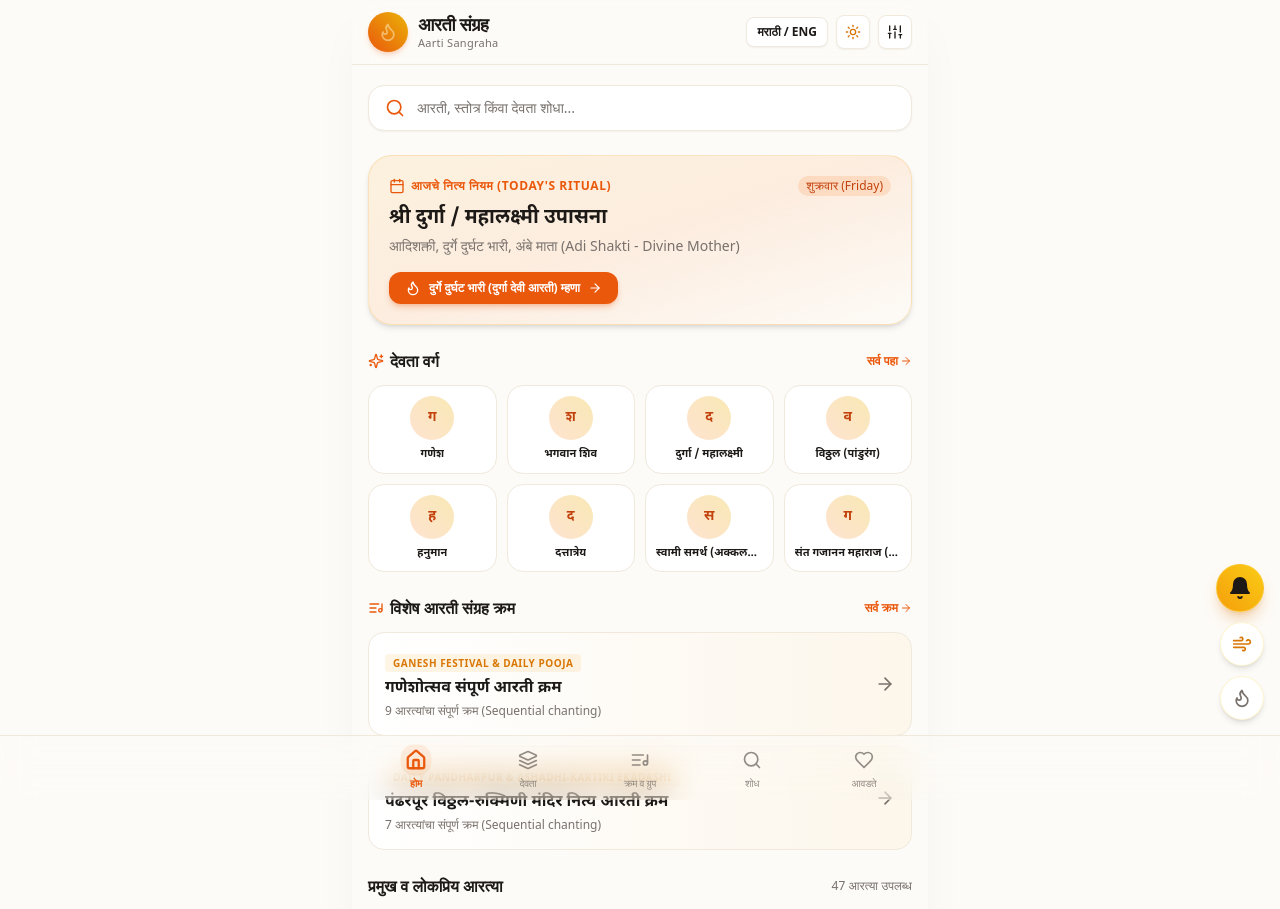
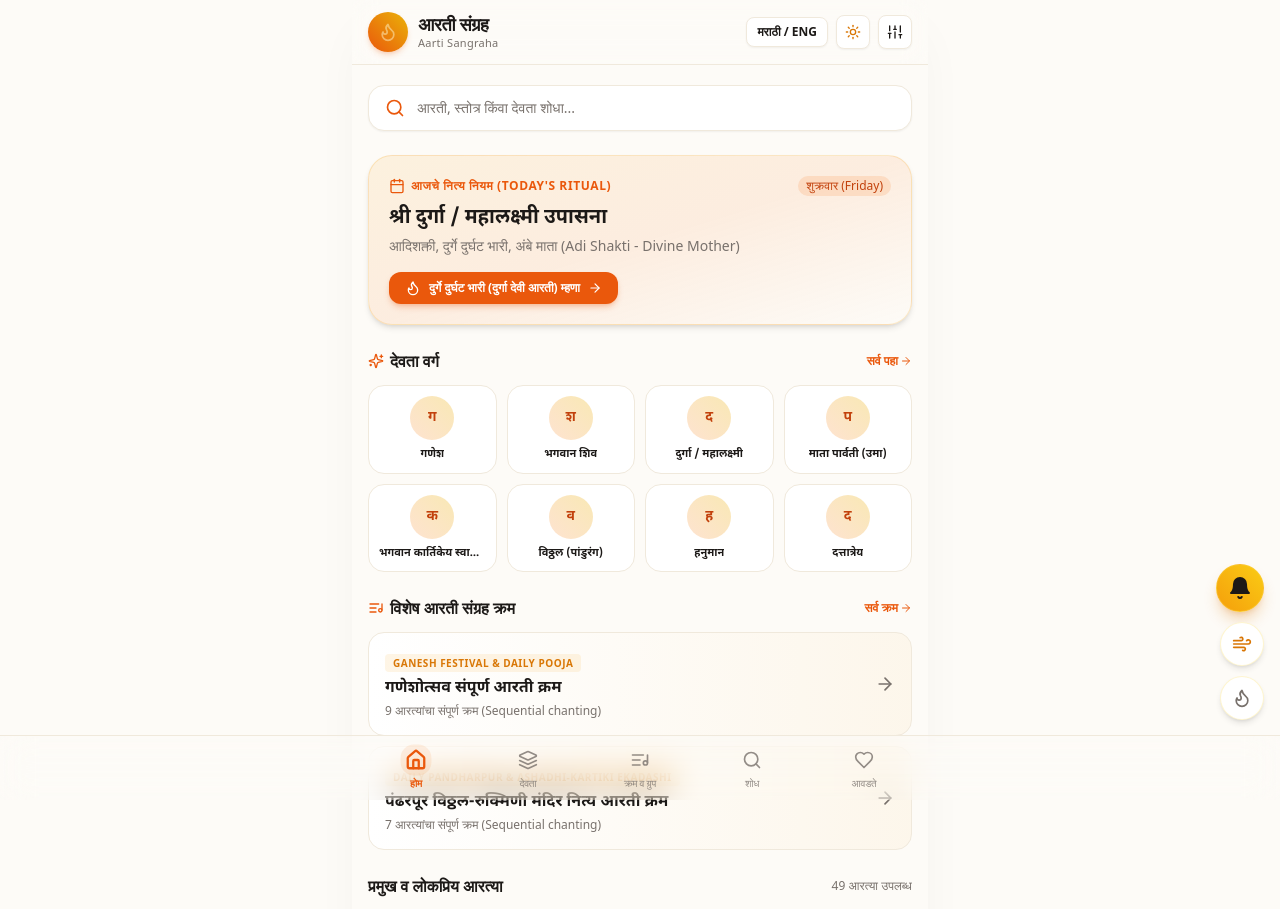
Before and after one commit to manojmitharampawar-blip/aarti-sangraha, a Next.js app: page / in a window 1280 px wide. Shown: the top 909 px of the page. Built offline with nearby package versions, Linux system fonts and the light colour scheme.

Commit message:
feat: add Mata Parvati and Lord Kartikeya Swami aartis and complete Shiva Parivar sequence

```diff
--- a/src/data/aartis.ts
+++ b/src/data/aartis.ts
@@ -3209,4 +3209,138 @@ export const aartis: AartiItem[] = [
       },
     ],
   },
+  {
+    id: 'parvati-aarti',
+    slug: 'aarti-parvati-mata',
+    titleDevanagari: 'आरती पार्वती मातेची (जय देवी जय देवी जय उमा पार्वती)',
+    titleTransliteration: 'Aarti Parvati Matechi (Jai Devi Jai Uma Parvati)',
+    firstLineDevanagari: 'जय देवी जय देवी जय उमा पार्वती । ओवाळू आरती शंकराची प्रिया सती',
+    firstLineTransliteration: 'Jai devi jai devi jai uma parvati | Ovaloo aarti shankarachi priya sati',
+    deity: 'parvati',
+    type: 'aarti',
+    language: 'marathi',
+    meaningSummary: 'महादेवाची अर्धांगिनी, हरतालिका व मंगळागौरीच्या व्रतात अखंड सौभाग्यासाठी गायली जाणारी माता उमा-पार्वतीची पावन आरती.',
+    tags: ['parvati', 'uma', 'hartalika', 'mangalagaur', 'shiva', 'marathi'],
+    stanzas: [
+      {
+        stanzaNumber: 1,
+        isChorus: true,
+        devanagari: [
+          'जय देवी जय देवी जय उमा पार्वती ।',
+          'ओवाळू आरती शंकराची प्रिया सती ॥ ध्रु० ॥',
+          'सती रूप घेऊनि दक्ष यज्ञासी गेली ।',
+          'शंकराचा अपमान पाहोनि देहाहुती दिधली ॥ १ ॥',
+        ],
+        transliteration: [
+          'Jai devi jai devi jai uma parvati |',
+          'Ovaloo aarti shankarachi priya sati || Dhru. ||',
+          'Sati roopa gheuni daksha yadnyasi geli |',
+          'Shankaracha apamana pahoni dehahuti didhali || 1 ||',
+        ],
+      },
+      {
+        stanzaNumber: 2,
+        isChorus: false,
+        devanagari: [
+          'हिमालय घरीं जन्म घेऊनि पार्वती झाली ।',
+          'घोर तपश्चर्या करुनी शंकरा वरियेली ॥ २ ॥',
+          'अर्धांगी बैसोनी शोभे जगन्माता ।',
+          'दर्शन मात्रे हरशी भक्तांची भवचिंता ॥ ३ ॥',
+          'जय देवी जय देवी जय उमा पार्वती ॥ ध्रु० ॥',
+        ],
+        transliteration: [
+          'Himalaya ghari janma gheuni parvati jhali |',
+          'Ghora tapascharya karuni shankara variyeli || 2 ||',
+          'Ardhangi baisoni shobhe jaganmata |',
+          'Darshana maatre harashi bhaktanchi bhavachinta || 3 ||',
+          'Jai devi jai devi jai uma parvati || Dhru. ||',
+        ],
+      },
+      {
+        stanzaNumber: 3,
+        isChorus: false,
+        devanagari: [
+          'हरतालिका पूजती कुमारिका सुवासिनी ।',
+          'अखंड सौभाग्य लाभे पार्वतीच्या चरणीं ॥ ४ ॥',
+          'गणेश कार्तिकेय दोघे सुपुत्र पाशीं ।',
+          'सदा कृपा असो हे माते आमुच्या शिरीं ॥ ५ ॥',
+          'जय देवी जय देवी जय उमा पार्वती । ओवाळू आरती शंकराची प्रिया सती ॥ ध्रु० ॥',
+        ],
+        transliteration: [
+          'Hartalika poojati kumarika suvasini |',
+          'Akhanda saubhagya labhe parvatichya charani || 4 ||',
+          'Ganesha kartikeya doghe suputra paashi |',
+          'Sada kripa aso he maate aamuchya shiree || 5 ||',
+          'Jai devi jai devi jai uma parvati | Ovaloo aarti shankarachi priya sati || Dhru. ||',
+        ],
+      },
+    ],
+  },
+  {
+    id: 'kartikeya-aarti',
+    slug: 'aarti-kartikeya-swami',
+    titleDevanagari: 'आरती कार्तिकेय स्वामींची (जय देव जय देव जय कार्तिकेया)',
+    titleTransliteration: 'Aarti Kartikeya Swaminchi (Jai Deva Kartikeya)',
+    firstLineDevanagari: 'जय देव जय देव जय कार्तिकेया । मयूर वाहना स्कंदा शिवसुता श्रेष्ठा',
+    firstLineTransliteration: 'Jai deva jai deva jai kartikeya | Mayura vaahana skanda shivasuta shreshtha',
+    deity: 'kartikeya',
+    type: 'aarti',
+    language: 'marathi',
+    meaningSummary: 'शिव-पार्वतीचे ज्येष्ठ सुपुत्र, देवसेनापती षडानन भगवान कार्तिकेय स्वामींची कार्तिकी पौर्णिमा विशेष मंगल आरती.',
+    tags: ['kartikeya', 'murugan', 'skanda', 'shanmukha', 'kartik purnima', 'marathi'],
+    stanzas: [
+      {
+        stanzaNumber: 1,
+        isChorus: true,
+        devanagari: [
+          'जय देव जय देव जय कार्तिकेया ।',
+          'मयूर वाहना स्कंदा शिवसुता श्रेष्ठा ॥ ध्रु० ॥',
+          'तारकासुर मर्दन देवसेनापती जाण ।',
+          'असुर निकंदन करुनी रक्षियेले देवगण ॥ १ ॥',
+        ],
+        transliteration: [
+          'Jai deva jai deva jai kartikeya |',
+          'Mayura vaahana skanda shivasuta shreshtha || Dhru. ||',
+          'Taarakaasura mardana devasenapati jaana |',
+          'Asura nikandana karuni rakshiyele devagana || 1 ||',
+        ],
+      },
+      {
+        stanzaNumber: 2,
+        isChorus: false,
+        devanagari: [
+          'षडानन षण्मुख द्वादश भुज शोभे ।',
+          'हातीं शक्ति आयुध पाहतां मन लोभे ॥ २ ॥',
+          'गळां पुष्पहार कानीं कुंडले डोलती ।',
+          'शरवणभव देवा त्रिभुवनीं तव कीर्ती ॥ ३ ॥',
+          'जय देव जय देव जय कार्तिकेया ॥ ध्रु० ॥',
+        ],
+        transliteration: [
+          'Shadanana shanmukha dwadasha bhuja shobhe |',
+          'Haati shakti aayudha pahata mana lobhe || 2 ||',
+          'Galan pushpahara kaani kundale dolati |',
+          'Sharavanabhava deva tribhuvani tava keerti || 3 ||',
+          'Jai deva jai deva jai kartikeya || Dhru. ||',
+        ],
+      },
+      {
+        stanzaNumber: 3,
+        isChorus: false,
+        devanagari: [
+          'कार्तिक पौर्णिमेसी दर्शन जे घेती ।',
+          'सकळ विघ्न नासोनि पावती उत्तम गती ॥ ४ ॥',
+          'दास म्हणे देवा चरणीं मस्तक ठेविला ।',
+          'सदा विजय देई भक्तांसी दयाळा ॥ ५ ॥',
+          'जय देव जय देव जय कार्तिकेया । मयूर वाहना स्कंदा शिवसुता श्रेष्ठा ॥ ध्रु० ॥',
+        ],
+        transliteration: [
+          'Kartika paurnimesi darshana je gheti |',
+          'Sakala vighna nasoni pavati uttama gati || 4 ||',
+          'Dasa mhane deva charani mastaka thevila |',
+          'Sada vijaya deyi bhaktansi dayala || 5 ||',
+          'Jai deva jai deva jai kartikeya | Mayura vaahana skanda shivasuta shreshtha || Dhru. ||',
+        ],
+      },
+    ],
+  },
 ];
--- a/src/data/deities.ts
+++ b/src/data/deities.ts
@@ -27,6 +27,24 @@ export const deities: Deity[] = [
     primaryDay: 'Friday',
     color: 'from-rose-600 to-pink-700',
     icon: 'Sun',
+  },
+  {
+    id: 'parvati',
+    nameDevanagari: 'माता पार्वती (उमा)',
+    nameTransliteration: 'Mata Parvati (Uma)',
+    description: 'शंकराची अर्धांगिनी, हरतालिका, मंगळागौर, अखंड सौभाग्यदायिनी (Divine Mother & Consort of Shiva)',
+    primaryDay: 'Monday',
+    color: 'from-rose-500 to-red-600',
+    icon: 'Heart',
+  },
+  {
+    id: 'kartikeya',
+    nameDevanagari: 'भगवान कार्तिकेय स्वामी (स्कंद)',
+    nameTransliteration: 'Lord Kartikeya Swami (Skanda / Murugan)',
+    description: 'देवसेनापती, षडानन, मयूरवाहन, कार्तिकी पौर्णिमा विशेष (Commander of the Gods)',
+    primaryDay: 'Tuesday',
+    color: 'from-amber-600 to-red-700',
+    icon: 'Shield',
   },
   {
     id: 'vitthal',
--- a/src/data/playlists.ts
+++ b/src/data/playlists.ts
@@ -99,6 +99,22 @@ export const playlists: Playlist[] = [
     ],
   },
   {
+    id: 'shiva-parivar-sangraha',
+    slug: 'shiva-parivar-sangraha',
+    title: 'Complete Shiva Parivar Aarti Sangraha',
+    titleDevanagari: 'संपूर्ण शिव परिवार आरती संग्रह',
+    description: 'Complete family worship sequence: Shri Ganesha, Lord Kartikeya, Lord Shiva Mahadev, and Mata Parvati.',
+    occasion: 'Mondays, Pradosh, Shivratri & Hartalika',
+    aartiIds: [
+      'ganesha-sukhkarta',
+      'kartikeya-aarti',
+      'shiva-lavthavti',
+      'parvati-aarti',
+      'concluding-ghalin-lotangan',
+      'concluding-mantra-pushpanjali',
+    ],
+  },
+  {
     id: 'sandhya-aarti-daily',
     slug: 'sandhya-aarti-daily',
     title: 'Daily Sandhya Aarti Sequence',
--- a/src/types/index.ts
+++ b/src/types/index.ts
@@ -27,7 +27,9 @@ export type DeityId =
   | 'saraswati'
   | 'santoshimata'
   | 'eknath'
-  | 'gayatri';
+  | 'gayatri'
+  | 'parvati'
+  | 'kartikeya';
 
 export interface Stanza {
   stanzaNumber: number;
```
Also changed, not shown: 1 other file (tests, documents, lock files or other folders).
